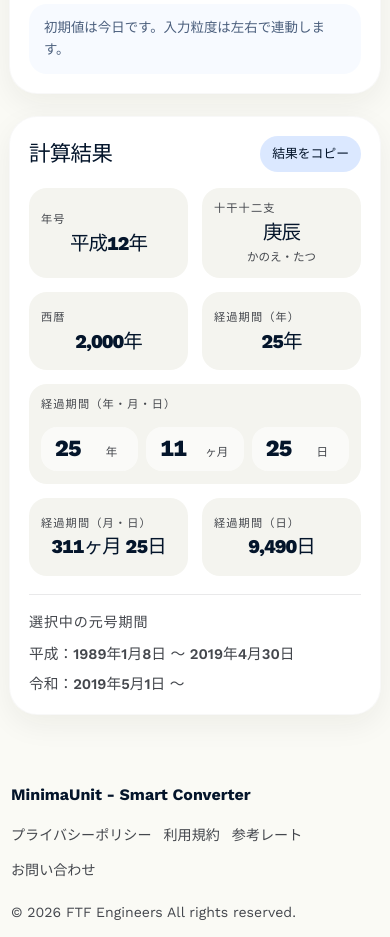
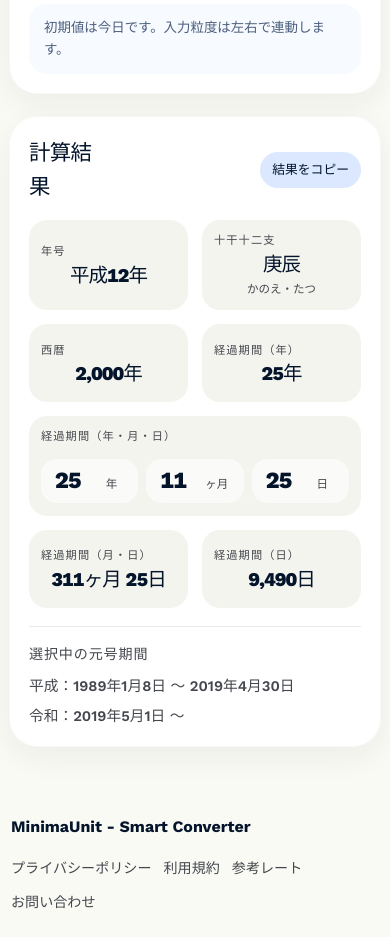
Before and after one commit to raiufara/MinimaUnit, a React (Vite) app: page /era-age in a window 390 px wide. Shown: the part 1540-2477 px from the top of the page. Built offline with nearby package versions, Linux system fonts and the light colour scheme.

Commit message:
Move era-age errors into result header

```diff
--- a/src/components/EraAgeConverter.tsx
+++ b/src/components/EraAgeConverter.tsx
@@ -505,7 +505,7 @@ export function EraAgeConverter({ state, onStateChange, onReset }: EraAgeConvert
     }
   };
 
-  const topMessages = [flashMessage, ...state.result.errors, ...state.result.warnings].filter(Boolean) as string[];
+  const topMessages = [flashMessage, ...state.result.warnings].filter(Boolean) as string[];
   const selectedEraPeriodLabels = useMemo(() => {
     const selectedEras = new Set<Exclude<EraType, 'gregorian'>>();
 
@@ -595,11 +595,22 @@ export function EraAgeConverter({ state, onStateChange, onReset }: EraAgeConvert
         </section>
 
         <section className="panel panel-result">
-          <div className="panel-head">
+          <div className="panel-head result-panel-head">
             <h3>計算結果</h3>
-            <button type="button" className="ghost-action highlight" onClick={copyResults}>
-              結果をコピー
-            </button>
+            <div className="panel-head-side">
+              {state.result.errors.length > 0 ? (
+                <div className="panel-head-messages" role="alert" aria-live="polite">
+                  {state.result.errors.map((message) => (
+                    <p key={message} className="message error compact">
+                      {message}
+                    </p>
+                  ))}
+                </div>
+              ) : null}
+              <button type="button" className="ghost-action highlight" onClick={copyResults}>
+                結果をコピー
+              </button>
+            </div>
           </div>
 
           <div className="result-grid">
--- a/src/styles.css
+++ b/src/styles.css
@@ -1010,6 +1010,27 @@ button {
   color: var(--primary);
 }
 
+.panel-head-side {
+  display: flex;
+  align-items: center;
+  justify-content: flex-end;
+  flex: 1 1 auto;
+  gap: 12px;
+  min-width: 0;
+}
+
+.panel-head-messages {
+  display: flex;
+  flex-wrap: wrap;
+  justify-content: flex-end;
+  gap: 10px;
+  min-width: 0;
+}
+
+.panel-head-messages .message {
+  max-width: min(100%, 32rem);
+}
+
 .ghost-action {
   padding: 10px 16px;
   border-radius: 999px;
@@ -1421,6 +1442,13 @@ button {
   font-weight: 600;
   line-height: 1.6;
   box-shadow: inset 0 0 0 1px rgba(117, 119, 125, 0.04);
+}
+
+.message.compact {
+  padding: 10px 14px;
+  border-radius: 16px;
+  font-size: 0.84rem;
+  line-height: 1.45;
 }
 
 .message.success {
@@ -2063,6 +2091,16 @@ button {
     align-items: flex-start;
   }
 
+  .panel-head-side {
+    width: 100%;
+    justify-content: space-between;
+    flex-wrap: wrap;
+  }
+
+  .panel-head-messages {
+    justify-content: flex-start;
+  }
+
   .tool-chip {
     min-width: 106px;
   }
@@ -2139,6 +2177,10 @@ button {
     align-items: center;
     gap: 10px;
     margin-bottom: 16px;
+  }
+
+  .panel-head-side {
+    justify-content: flex-end;
   }
 
   .panel-head h3 {
@@ -2528,6 +2570,12 @@ button {
   .message {
     padding: 12px 14px;
     font-size: 0.84rem;
+  }
+
+  .message.compact {
+    width: 100%;
+    padding: 11px 13px;
+    font-size: 0.8rem;
   }
 
   .length-panel-title h3 {
```
